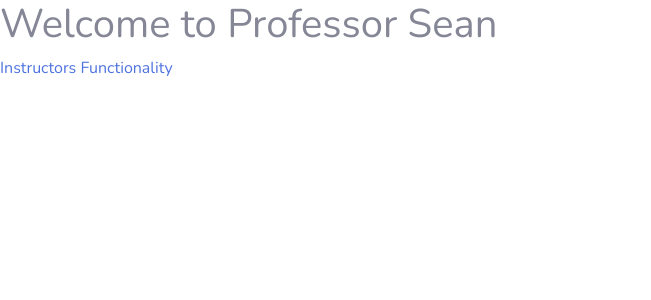
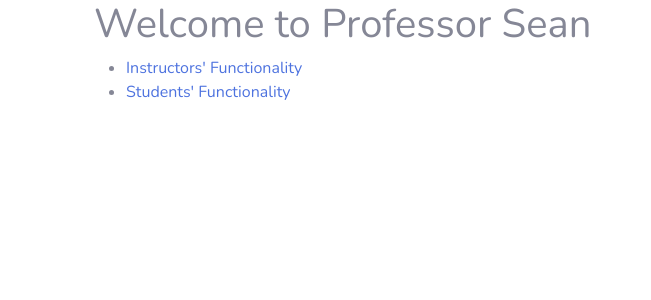
Before and after one commit to RakeshSingh2811/professorSean, a Django app: page / in a window 1280 px wide. Shown: the top 300 px of the page, without its empty margins (0-651 px from the left). Run offline with Django 4.2, Linux system fonts and the light colour scheme; some libraries are stand-ins or nearby versions.

Commit message:
adding url in homepage and changes urls.py

```diff
--- a/ProfessorSean/settings.py
+++ b/ProfessorSean/settings.py
@@ -126,5 +126,5 @@ TINYMCE_DEFAULT_CONFIG = {
 
 TINYMCE_SPELLCHECKER = True
 TINYMCE_COMPRESSOR = True
-LOGIN_REDIRECT_URL = 'course'
+LOGIN_REDIRECT_URL = 'studentcourse'
 LOGOUT_REDIRECT_URL = 'login'
--- a/student/urls.py
+++ b/student/urls.py
@@ -3,11 +3,12 @@ from django.contrib.auth import views as auth_views
 from . import views
 urlpatterns = [
     path('', auth_views.LoginView.as_view(
-        template_name="student/login.html"), name="login"),
-    path('login/', auth_views.LoginView.as_view(template_name="student/login.html"), name="login"),
-    path('logout/', auth_views.LogoutView.as_view(), name="logout"),
-    path('signup/', views.Signup.as_view(), name="signup"),
-    path("course/", views.Courses.as_view(), name="course"),
+        template_name="student/login.html"), name="studentlogin"),
+    path('login/', auth_views.LoginView.as_view(template_name="student/login.html"),
+         name="studentlogin"),
+    path('logout/', auth_views.LogoutView.as_view(), name="studentlogout"),
+    path('signup/', views.Signup.as_view(), name="studentsignup"),
+    path("course/", views.Courses.as_view(), name="studentcourse"),
     path("courseDetails/<course_id>",
          views.CourseDetails.as_view(), name="courseDetails"),
     path("topicDetails/<course_id>/chapter/<chapter_id>/topic/<topic_id>",
--- a/templates/index.html
+++ b/templates/index.html
@@ -1,6 +1,16 @@
 {% extends 'base.html' %}
 
 {% block content %}
-<h1>Welcome to Professor Sean</h1>
-<a href="{% url 'instructorHome' %}">Instructors Functionality</a>
+<div class="container">
+    <h1>Welcome to Professor Sean</h1>
+    <ul>
+        <li>
+            <a href="{% url 'instructorHome' %}">Instructors' Functionality</a>
+        </li>
+        <li>
+            <a href="{% url 'studentlogin' %}">Students' Functionality</a>
+        </li>
+    </ul>
+
+</div>
 {% endblock content %}
--- a/templates/student/login.html
+++ b/templates/student/login.html
@@ -5,6 +5,7 @@
 <nav class="navbar navbar-expand-md navbar-dark bg-primary">
     <a class="navbar-brand text-white" href="{url 'login'}">Professor Sean</a>
 </nav>
+<div class="container mt-3">
     <div id="single-wrapper">
         <div class="row">
             <div class="col-md-6 mx-auto">
@@ -19,13 +20,13 @@
                                 {% bootstrap_button button_type="submit" content="Login" %}
                             </div>
                             <p class="text-center margin-top-15">Don't have a Account? <strong><a
-                                    href="{% url 'signup' %}">Sign
+                                        href="{% url 'studentsignup' %}">Sign
                                         up</a></strong></p>
                         </div>
                     </form>
                 </div>
             </div>
         </div>
-
+    </div>
 </div>
 {% endblock content %}
--- a/templates/student/navbar.html
+++ b/templates/student/navbar.html
@@ -5,14 +5,14 @@
     <div class="collapse navbar-collapse" id="collapsibleNavId">
         <ul class="navbar-nav ms-auto mt-2 mt-lg-0">
             <li class="nav-item">
-                <a class="nav-link" href="{% url 'course' %}">Courses</a>
+                <a class="nav-link" href="{% url 'studentcourse' %}">Courses</a>
             </li>
             <li class="nav-item dropdown">
                 <a class="nav-link dropdown-toggle" href="#" id="dropdownId" data-bs-toggle="dropdown"
                     aria-haspopup="true" aria-expanded="false">{{user.first_name}}</a>
                 <div class="dropdown-menu" aria-labelledby="dropdownId">
                     <a class="dropdown-item" href="#">profile</a>
-                    <a class="dropdown-item" href="{% url 'logout' %}">Logout</a>
+                    <a class="dropdown-item" href="{% url 'studentlogout' %}">Logout</a>
                 </div>
             </li>
         </ul>
```
Also changed, not shown: templates/student/signup.html (+6 -4 lines). Lines whose indentation alone changed are shown as unchanged.
